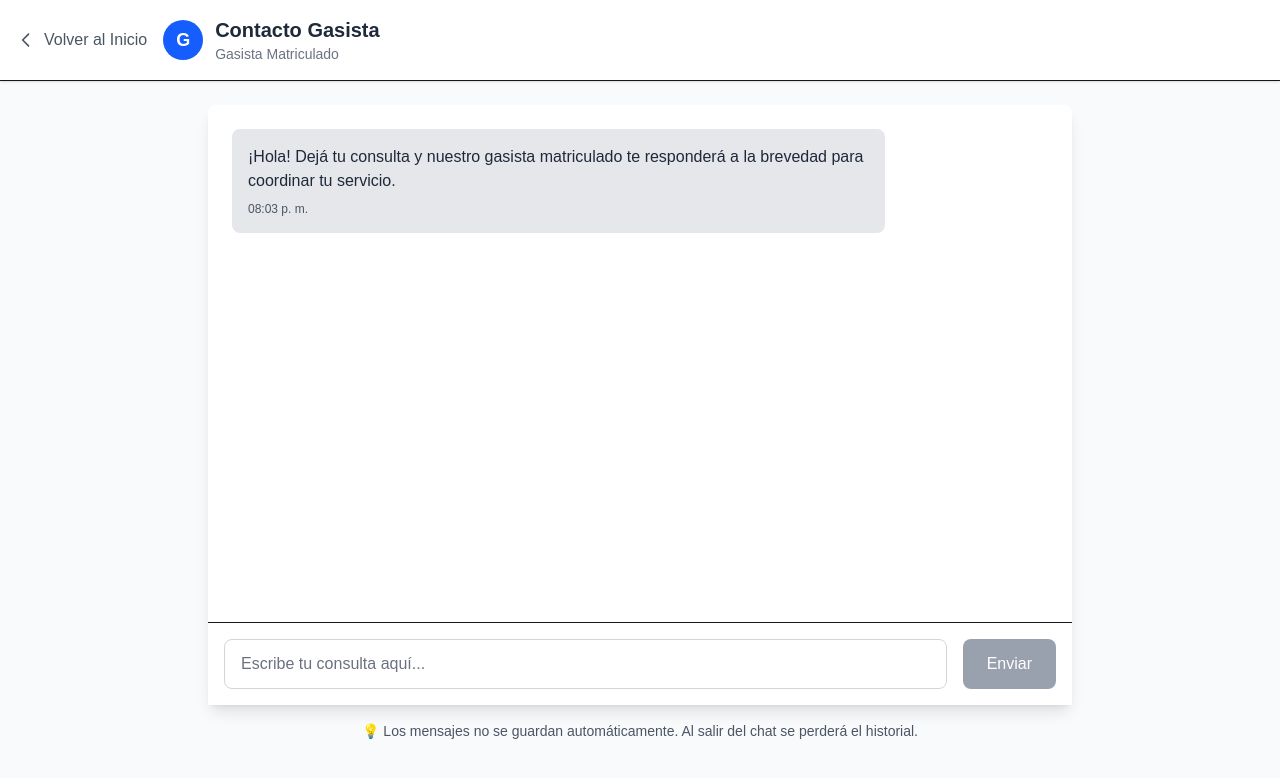
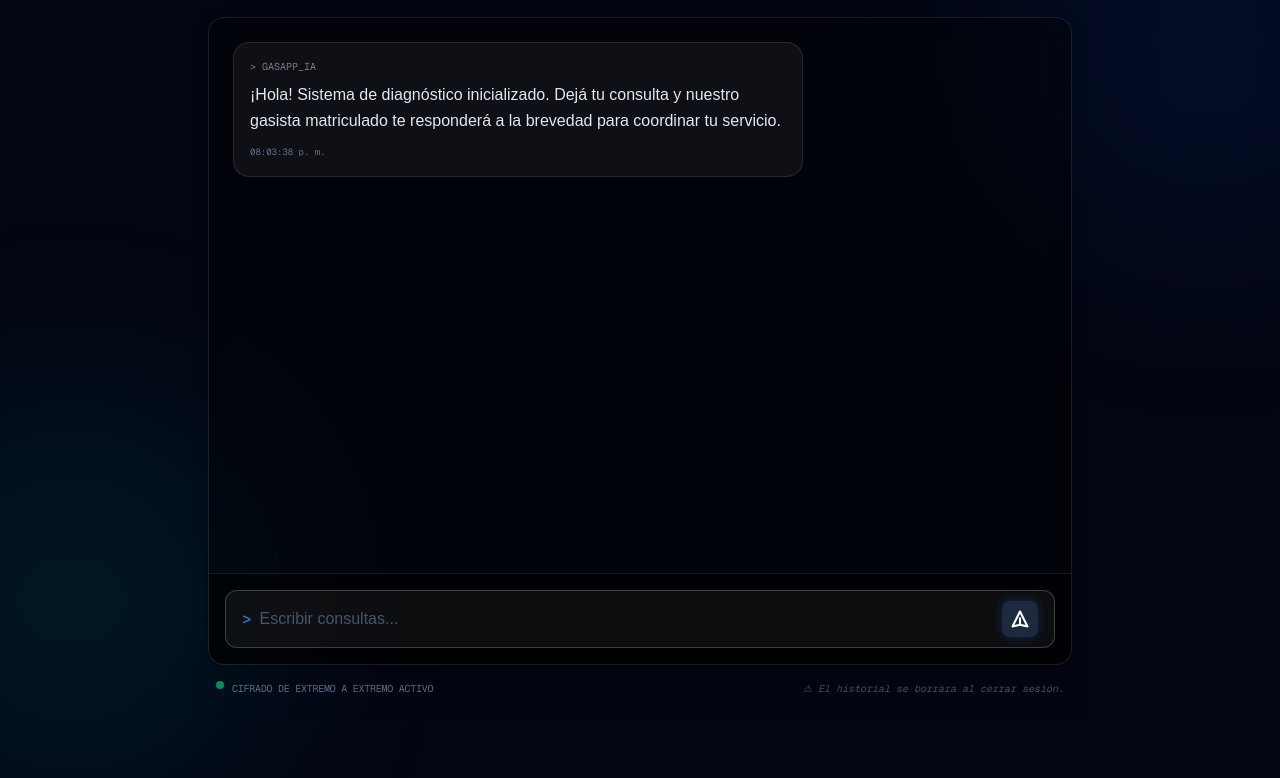
Before and after one commit to benjaminVasquez07/gasapp, a Next.js app in the folder my-app/: page /chat in a window 1280 px wide. Shown: the top 778 px of the page. Built offline with nearby package versions, Linux system fonts and the light colour scheme.

Commit message:
cambie el diseño de la pagina

```diff
--- a/my-app/app/chat/page.tsx
+++ b/my-app/app/chat/page.tsx
@@ -22,7 +22,7 @@ export default function Chat() {
     setMessages([
       {
         id: 1,
-        text: "¡Hola! Dejá tu consulta y nuestro gasista matriculado te responderá a la brevedad para coordinar tu servicio.",
+        text: "¡Hola! Sistema de diagnóstico inicializado. Dejá tu consulta y nuestro gasista matriculado te responderá a la brevedad para coordinar tu servicio.",
         sender: "bot",
         timestamp: new Date(),
       },
@@ -37,7 +37,7 @@ export default function Chat() {
     scrollToBottom();
   }, [messages]);
 
-  // ✅ AHORA USA LA IA REAL
+  // ✅ LÓGICA MANTENIDA
   const handleSendMessage = async (e: React.FormEvent) => {
     e.preventDefault();
     const text = inputMessage.trim();
@@ -69,13 +69,8 @@ export default function Chat() {
         throw new Error("La IA no respondió correctamente");
       }
 
-
       const data = await res.json();
-
-      console.log(data);
       const respuesta = data.choices[0].message.content;
-
-      console.log(respuesta);
 
       const botResponse: Message = {
         id: messages.length + 2,
@@ -89,7 +84,7 @@ export default function Chat() {
       console.log('error: ' + error);
       const botError: Message = {
         id: messages.length + 2,
-        text: "Error al conectar con la IA. Intentalo nuevamente.",
+        text: "Error de enlace ascendente. Reintentando conexión con la red...",
         sender: "bot",
         timestamp: new Date(),
       };
@@ -103,120 +98,127 @@ export default function Chat() {
   return (
     <>
       <Head>
-        <title>Contacto - Gasista Matriculado | GasApp</title>
+        <title>Terminal de Diagnóstico | GasApp</title>
         <meta
           name="description"
-          content="Deja tu consulta para servicios de gasista matriculado"
+          content="Interfaz de comunicación directa con IA y técnicos matriculados"
         />
       </Head>
 
-      <main className="min-h-screen bg-gray-50">
-        <header className="bg-white shadow-sm border-b">
-          <div className="container mx-auto px-4 py-4">
-            <div className="flex items-center space-x-4">
+      <main className="min-h-screen bg-[#030611] text-blue-100 relative overflow-hidden flex flex-col">
+        {/* Efectos de luz de fondo */}
+        <div className="absolute top-[-10%] right-[-10%] w-[400px] h-[400px] bg-blue-600/10 rounded-full blur-[100px] pointer-events-none"></div>
+        <div className="absolute bottom-[-10%] left-[-10%] w-[400px] h-[400px] bg-cyan-500/10 rounded-full blur-[100px] pointer-events-none"></div>
+
+        {/* Header Tecnológico */}
+        <header className="z-20 bg-black/40 backdrop-blur-xl border-b border-white/10">
+          <div className="container mx-auto px-6 py-4 flex justify-between items-center">
             <Link href="/">
-                <button className="flex items-center space-x-2 text-gray-600 hover:text-gray-800 transition-colors">
-                  <svg
-                    className="w-5 h-5"
-                    fill="none"
-                    stroke="currentColor"
-                    viewBox="0 0 24 24"
-                  >
-                    <path
-                      strokeLinecap="round"
-                      strokeLinejoin="round"
-                      strokeWidth={2}
-                      d="M15 19l-7-7 7-7"
-                    />
+              <button className="flex items-center space-x-2 text-slate-400 hover:text-cyan-400 transition-all group font-mono text-sm uppercase tracking-tighter">
+                <svg className="w-4 h-4 transition-transform group-hover:-translate-x-1" fill="none" stroke="currentColor" viewBox="0 0 24 24">
+                  <path strokeLinecap="round" strokeLinejoin="round" strokeWidth={2} d="M15 19l-7-7 7-7" />
                 </svg>
-                  <span>Volver al Inicio</span>
+                <span>Escritorio_Principal</span>
               </button>
             </Link>
-              <div className="flex items-center space-x-3">
-                <div className="w-10 h-10 bg-blue-600 rounded-full flex items-center justify-center">
-                  <span className="text-white font-bold text-lg">G</span>
+
+            <div className="flex items-center space-x-4">
+              <div className="text-right hidden sm:block">
+                <h1 className="text-xs font-mono text-blue-400 uppercase tracking-widest">Canal de Enlace Seguro</h1>
+                <p className="text-[10px] text-slate-500 font-mono">STATUS: EN_LINEA // ENCRYPT_AES_256</p>
               </div>
-                <div>
-                  <h1 className="text-xl font-bold text-gray-800">
-                    Contacto Gasista
-                  </h1>
-                  <p className="text-sm text-gray-500">Gasista Matriculado</p>
-                </div>
+              <div className="w-10 h-10 bg-gradient-to-tr from-blue-600 to-cyan-400 rounded-lg flex items-center justify-center shadow-[0_0_15px_rgba(37,99,235,0.4)]">
+                <span className="text-white font-black">G</span>
               </div>
             </div>
           </div>
         </header>
 
-        <div className="container mx-auto px-4 py-6 max-w-4xl">
-          <div className="bg-white rounded-lg shadow-lg h-[600px] flex flex-col">
-            <div className="flex-1 p-6 overflow-y-auto">
-              <div className="space-y-4">
+        {/* Chat Container */}
+        <div className="flex-1 container mx-auto px-4 py-6 max-w-4xl relative z-10 flex flex-col overflow-hidden">
+          <div className="flex-1 bg-black/40 border border-white/10 rounded-2xl backdrop-blur-md flex flex-col overflow-hidden shadow-2xl">
+
+            {/* Messages Area */}
+            <div className="flex-1 p-6 overflow-y-auto space-y-6 scrollbar-thin scrollbar-thumb-blue-600/20 scrollbar-track-transparent">
               {messages.map((message) => (
                 <div
                   key={message.id}
-                    className={`flex ${
+                  className={`flex ${message.sender === "user" ? "justify-end" : "justify-start"}`}
+                >
+                  <div
+                    className={`max-w-[85%] sm:max-w-[70%] rounded-2xl p-4 relative group ${
                       message.sender === "user"
-                        ? "justify-end"
-                        : "justify-start"
+                        ? "bg-blue-600/20 border border-blue-500/40 text-blue-50 shadow-[0_0_15px_rgba(37,99,235,0.1)]"
+                        : "bg-white/5 border border-white/10 text-slate-200"
                     }`}
                   >
-                    <div
-                      className={`max-w-[80%] rounded-lg p-4 ${
-                        message.sender === "user"
-                          ? "bg-blue-600 text-white"
-                          : "bg-gray-200 text-gray-800"
-                      }`}
-                    >
-                      <p className="wrap-break-word">{message.text}</p>
-                      <div
-                        className={`text-xs mt-2 ${
-                          message.sender === "user"
-                            ? "text-blue-200"
-                            : "text-gray-600"
-                        }`}
-                      >
+                    {/* Tag de emisor estilo terminal */}
+                    <div className={`text-[10px] font-mono uppercase mb-2 opacity-50 ${message.sender === "user" ? "text-right" : "text-left"}`}>
+                      {message.sender === "user" ? "> yo" : "> GasApp_IA"}
+                    </div>
+
+                    <p className="text-sm md:text-base leading-relaxed break-words font-light">
+                      {message.text}
+                    </p>
+
+                    <div className={`text-[9px] mt-3 font-mono ${message.sender === "user" ? "text-blue-400/60 text-right" : "text-slate-500"}`}>
                       {message.timestamp.toLocaleTimeString("es-AR", {
                         hour: "2-digit",
                         minute: "2-digit",
+                        second: "2-digit"
                       })}
                     </div>
                   </div>
                 </div>
               ))}
+
               {loading && (
-                  <p className="text-sm text-gray-500">La IA está escribiendo...</p>
+                <div className="flex justify-start">
+                  <div className="bg-white/5 border border-white/10 rounded-2xl p-4 flex items-center space-x-2">
+                    <div className="w-1.5 h-1.5 bg-cyan-400 rounded-full animate-bounce"></div>
+                    <div className="w-1.5 h-1.5 bg-cyan-400 rounded-full animate-bounce [animation-delay:0.2s]"></div>
+                    <div className="w-1.5 h-1.5 bg-cyan-400 rounded-full animate-bounce [animation-delay:0.4s]"></div>
+                    <span className="text-[10px] font-mono text-cyan-400 uppercase tracking-widest ml-2">Escribiendo...</span>
+                  </div>
+                </div>
               )}
               <div ref={messagesEndRef} />
             </div>
-            </div>
 
+            {/* Input Form */}
             <form
               onSubmit={handleSendMessage}
-              className="border-t p-4 bg-white"
+              className="p-4 bg-black/60 border-t border-white/10"
             >
-              <div className="flex space-x-4">
+              <div className="flex items-center bg-white/5 border border-white/20 rounded-xl px-4 py-2 focus-within:border-blue-500/50 transition-all">
+                <span className="text-blue-500 font-mono mr-2"> {">"} </span>
                 <input
                   type="text"
                   value={inputMessage}
                   onChange={(e) => setInputMessage(e.target.value)}
-                  placeholder="Escribe tu consulta aquí..."
-                  className="flex-1 border border-gray-300 rounded-lg px-4 py-3 focus:outline-none focus:ring-2 focus:ring-blue-500 focus:border-transparent text-gray-800 placeholder-gray-500"
+                  placeholder="Escribir consultas..."
+                  className="flex-1 bg-transparent border-none py-2 text-white placeholder-slate-600 focus:outline-none focus:ring-0 font-light"
                 />
                 <button
                   type="submit"
                   disabled={!inputMessage.trim() || loading}
-                  className="bg-blue-600 text-white px-6 py-3 rounded-lg font-medium hover:bg-blue-700 disabled:bg-gray-400 disabled:cursor-not-allowed transition-colors duration-200"
+                  className="bg-blue-600 hover:bg-blue-500 disabled:bg-slate-800 text-white p-2 rounded-lg transition-all duration-300 shadow-[0_0_10px_rgba(37,99,235,0.3)] group"
                 >
-                  Enviar
+                  <svg className="w-5 h-5 group-hover:translate-x-0.5 group-hover:-translate-y-0.5 transition-transform" fill="none" stroke="currentColor" viewBox="0 0 24 24">
+                    <path strokeLinecap="round" strokeLinejoin="round" strokeWidth={2.5} d="M12 19l9 2-9-18-9 18 9-2zm0 0v-8" />
+                  </svg>
                 </button>
               </div>
             </form>
           </div>
 
-          <div className="mt-4 text-center">
-            <p className="text-sm text-gray-600">
-              💡 Los mensajes no se guardan automáticamente. Al salir del chat
-              se perderá el historial.
+          <div className="mt-4 flex justify-between items-center px-2">
+            <div className="flex space-x-2">
+                <div className="w-2 h-2 rounded-full bg-emerald-500 animate-pulse"></div>
+                <span className="text-[10px] font-mono text-slate-500 uppercase tracking-tight">Cifrado de extremo a extremo activo</span>
+            </div>
+            <p className="text-[10px] font-mono text-slate-600 italic">
+               ⚠ El historial se borrara al cerrar sesión.
             </p>
           </div>
         </div>
--- a/my-app/app/page.tsx
+++ b/my-app/app/page.tsx
@@ -29,33 +29,36 @@ export default function Home() {
   return (
     <>
       <Head>
-        <title>GasApp - Servicio Rápido de Gasista Matriculado</title>
+        <title>GasApp - El Futuro de la Instalación de Gas</title>
         <meta
           name="description"
-          content="Cotizaciones instantáneas para instalaciones de gas con profesionales matriculados"
+          content="Cotizaciones instantáneas con IA para instalaciones de gas con profesionales matriculados"
         />
         <meta name="viewport" content="width=device-width, initial-scale=1" />
         <link rel="icon" href="/favicon.ico" />
       </Head>
 
-      <main className="min-h-screen bg-gradient-to-br from-blue-50 to-green-50">
-        {/* Header */}
-        <header className="bg-white shadow-sm">
-          <div className="container mx-auto px-4 py-4">
+      {/* Fondo con profundidad y orbe de luz */}
+      <main className="min-h-screen bg-[#030611] text-blue-100 overflow-hidden relative">
+        <div className="absolute top-[-20%] left-[-10%] w-[600px] h-[600px] bg-blue-600/20 rounded-full blur-[120px] pointer-events-none"></div>
+
+        {/* Header - Minimalista y transparente */}
+        <header className="fixed top-0 left-0 right-0 z-50 bg-[#030611]/60 backdrop-blur-md">
+          <div className="container mx-auto px-6 py-3">
             <div className="flex justify-between items-center">
-              <div className="flex items-center space-x-2">
-                <div className="w-10 h-10 bg-blue-600 rounded-full flex items-center justify-center">
-                  <span className="text-white font-bold text-lg">G</span>
+              <div className="flex items-center space-x-2.5">
+                <div className="w-10 h-10 bg-gradient-to-br from-blue-600 to-cyan-400 rounded-xl flex items-center justify-center shadow-[0_0_20px_rgba(37,99,235,0.4)]">
+                  <span className="text-white font-black text-xl">G</span>
                 </div>
-                <h1 className="text-2xl font-bold text-gray-800">GasApp</h1>
+                <h1 className="text-2xl font-black text-white tracking-tighter">Gas<span className="text-blue-500">App</span></h1>
               </div>
 
               <button
                 onClick={copyLinkToClipboard}
-                className="bg-blue-600 hover:bg-blue-700 text-white px-6 py-2 rounded-lg font-medium transition-colors duration-200 flex items-center space-x-2"
+                className="group border border-white/20 bg-black/30 text-white/90 px-5 py-2 rounded-xl text-sm font-semibold tracking-widest uppercase transition-all duration-300 hover:border-blue-400/60 hover:text-blue-200 flex items-center space-x-2.5"
               >
                 <svg
-                  className="w-5 h-5"
+                  className="w-4 h-4 transition-transform group-hover:rotate-12"
                   fill="none"
                   stroke="currentColor"
                   viewBox="0 0 24 24"
@@ -67,74 +70,92 @@ export default function Home() {
                     d="M8 16H6a2 2 0 01-2-2V6a2 2 0 012-2h8a2 2 0 012 2v2m-6 12h8a2 2 0 002-2v-8a2 2 0 00-2-2h-8a2 2 0 00-2 2v8a2 2 0 002 2z"
                   />
                 </svg>
-                <span>{copied ? "¡Copiado!" : "Compartir"}</span>
+                <span>{copied ? "Sincronizado" : "Compartir"}</span>
               </button>
             </div>
           </div>
         </header>
 
-        {/* Hero Section */}
-        <section className="container mx-auto px-4 py-16">
-          <div className="max-w-4xl mx-auto text-center">
-            <div className="inline-block bg-blue-100 text-blue-800 px-4 py-2 rounded-full text-sm font-medium mb-6">
-              Gasista Profesional Matriculado
-            </div>
+        {/* Hero Section - Estilo "Terminal" y Conceptual */}
+        <section className="container mx-auto px-6 pt-32 pb-24 relative z-10 flex flex-col items-center">
+          <div className="inline-block bg-blue-500/10 border border-blue-400/30 text-blue-300 px-4 py-1.5 rounded-full text-xs font-mono tracking-wider uppercase mb-10 shadow-inner">
+            Proyecto del cole
+          </div>
 
-            <h2 className="text-5xl font-bold text-gray-900 mb-6">
-              Cotizaciones instantáneas para
-              <span className="text-blue-600"> tus instalaciones de gas</span>
+          <div className="text-center relative max-w-5xl">
+            {/* Título - Conceptual, sin colores directos al principio */}
+            <h2 className="text-6xl sm:text-7xl md:text-8xl font-black text-white leading-none tracking-tightest mb-8 uppercase">
+              COTIZACIONES
+              <br />
+              <span className="relative inline-block mt-3">
+                <span className="absolute -inset-2 rounded-xl bg-blue-600 blur-3xl opacity-30"></span>
+                <span className="relative bg-clip-text text-transparent bg-gradient-to-r from-cyan-300 via-blue-400 to-emerald-300">INSTANTÁNEAS</span>
+              </span>
             </h2>
 
-            <p className="text-xl text-gray-600 mb-12 max-w-2xl mx-auto">
-              Obtén presupuestos automáticos en minutos con nuestro gasista
-              matriculado. Sin visitas innecesarias, sin perder tiempo.
+            <p className="text-xl text-blue-200/80 mb-14 max-w-2xl mx-auto leading-relaxed font-light">
+              Obtén presupuestos automáticos en minutos con nuestro gasista matriculado. Sin visitas innecesarias, sin perder tiempo.
             </p>
 
-            {/* CTA Button */}
-            <div className="flex justify-center">
+            {/* CTA Button con efecto "Glow" y animaciones */}
+            <div className="flex justify-center relative group">
+              <div className="absolute -inset-1 bg-gradient-to-r from-blue-600 to-cyan-500 rounded-xl blur-2xl opacity-70 group-hover:opacity-100 transition duration-1000 group-hover:duration-200 animate-pulse"></div>
               <Link href="/chat">
-                <button className="bg-blue-600 hover:bg-blue-700 text-white px-8 py-4 rounded-lg font-semibold text-lg transition-colors duration-200">
-                  Solicitar Cotización Instantánea
+                <button className="relative bg-[#030611] border border-blue-400/60 hover:bg-blue-600 text-white px-10 py-5 rounded-xl font-bold text-lg transition-all duration-300 transform group-hover:scale-105 group-active:scale-95 flex items-center">
+                  <span>Presupuesto automatico</span>
+                  <svg className="w-5 h-5 ml-3 transition-transform group-hover:translate-x-1" fill="none" stroke="currentColor" viewBox="0 0 24 24">
+                      <path strokeLinecap="round" strokeLinejoin="round" strokeWidth="2.5" d="M13 7l5 5m0 0l-5 5m5-5H6" />
+                  </svg>
                 </button>
               </Link>
-
             </div>
           </div>
         </section>
 
-        {/* Features Section */}
-        <section className="bg-white py-16">
-          <div className="container mx-auto px-4">
-            <div className="max-w-4xl mx-auto">
-              <h3 className="text-3xl font-bold text-center text-gray-900 mb-12">
-                ¿Cómo funciona?
+        {/* Features Section - Estilo "Tarjetas de Estado/Sistema" */}
+        <section className="bg-black/40 border-y border-white/5 py-28 relative z-10">
+          <div className="container mx-auto px-6">
+            <div className="max-w-xl mx-auto text-center mb-20">
+              <h3 className="text-sm font-mono tracking-widest text-blue-500 uppercase">
+                Arquitectura del Servicio
               </h3>
+              <p className="text-3xl font-bold text-white mt-3">Procesamiento de Solicitudes</p>
+            </div>
 
-              <div className="flex justify-center">
-                <div className="bg-green-50 p-6 rounded-xl max-w-md">
-                  <div className="w-12 h-12 bg-green-600 rounded-full flex items-center justify-center text-white font-bold text-lg mb-4">
-                    1
+            <div className="flex justify-center">
+              <div className="relative p-1 rounded-2xl bg-gradient-to-br from-blue-600/30 via-cyan-400/10 to-blue-600/30 group max-w-md">
+                <div className="bg-[#050a15] p-8 rounded-2xl h-full border border-white/5">
+                  <div className="w-16 h-16 bg-blue-600/10 border border-blue-500/30 rounded-full flex items-center justify-center text-blue-400 font-mono text-2xl font-black mb-7 shadow-inner">
+                    01
                   </div>
-                  <h4 className="text-xl font-semibold text-gray-900 mb-3">
-                    Cotización automática con IA
+                  <h4 className="text-2xl font-extrabold text-white mb-4 tracking-tight">
+                  <span className="text-cyan-400">Cotización automática con IA</span>
                   </h4>
-                  <p className="text-gray-600">
-                    Responde preguntas simples sobre tu proyecto y recibe un
-                    presupuesto preciso al instante.
+                  <p className="text-blue-200/70 leading-relaxed font-light">
+                     Obtén presupuestos automáticos en minutos con nuestro gasista
+                    matriculado. Sin visitas innecesarias, sin perder tiempo.
                   </p>
+                  <div className="mt-8 flex space-x-1.5 opacity-60">
+                    <div className="h-1 w-10 bg-blue-600 rounded-full"></div>
+                    <div className="h-1 w-3 bg-slate-700 rounded-full"></div>
+                    <div className="h-1 w-3 bg-slate-700 rounded-full"></div>
+                  </div>
                 </div>
               </div>
             </div>
           </div>
         </section>
-        <Resenas />
 
-        {/* Footer */}
-        <footer className="bg-gray-800 text-white py-8">
-          <div className="container mx-auto px-4 text-center">
-            <p>
-              &copy; 2025 GasApp - Servicio Profesional de Gasista Matriculado.
-              Todos los derechos reservados.
+        {/* Sección de Reseñas - Sutilmente Integrada */}
+        <div className="py-20 bg-[#030611]">
+          <Resenas />
+        </div>
+
+        {/* Footer - Súper Técnico y Minimalista */}
+        <footer className="bg-black py-10 border-t border-white/5">
+          <div className="container mx-auto px-6 text-center">
+            <p className="text-xs font-mono tracking-wider text-slate-600 uppercase">
+              // Benjamin vasquez 6to D // &copy; 2025 //
             </p>
           </div>
         </footer>
```
Also changed, not shown: my-app/app/components/Resenas.tsx (+44 -24 lines). Lines whose indentation alone changed are shown as unchanged.
